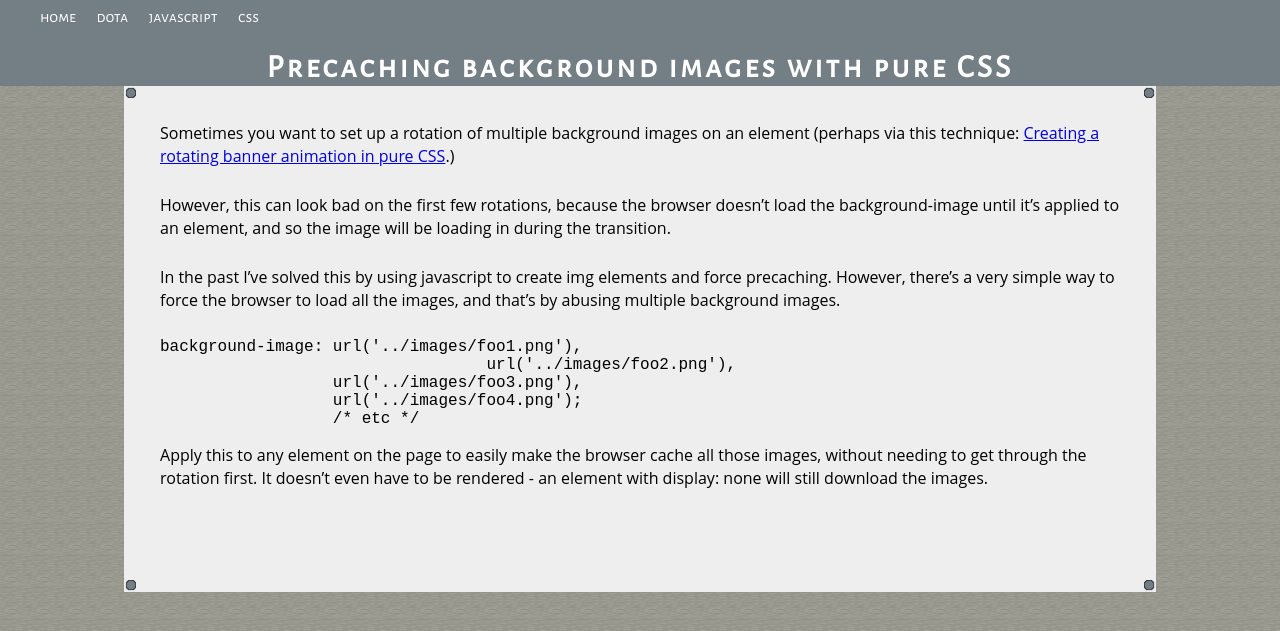
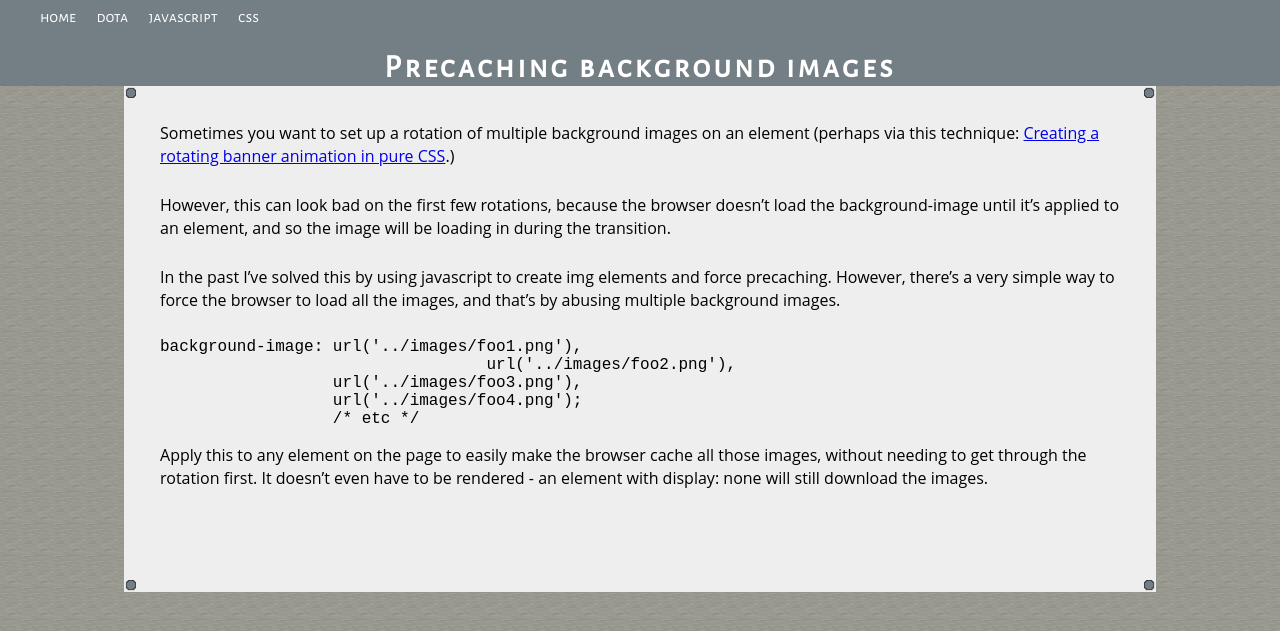
Before and after one commit to Thristhart/techniques, a Jekyll site: the page built from css/precaching_bg_images.md, in a window 1280 px wide. Shown: the top 631 px of the page. Built offline with Jekyll 4.4.1, drawn with Linux system fonts in a browser that asks for light colours.

Commit message:
Remove redundant 'with pure CSS' from titles of CSS articles

```diff
--- a/css/precaching_bg_images.md
+++ b/css/precaching_bg_images.md
@@ -1,5 +1,5 @@
 ---
-title: Precaching background images with pure CSS
+title: Precaching background images
 categories:
   - css
   - design
```
Also changed, not shown: css/banner_rotation.md (+1 -1 lines).
